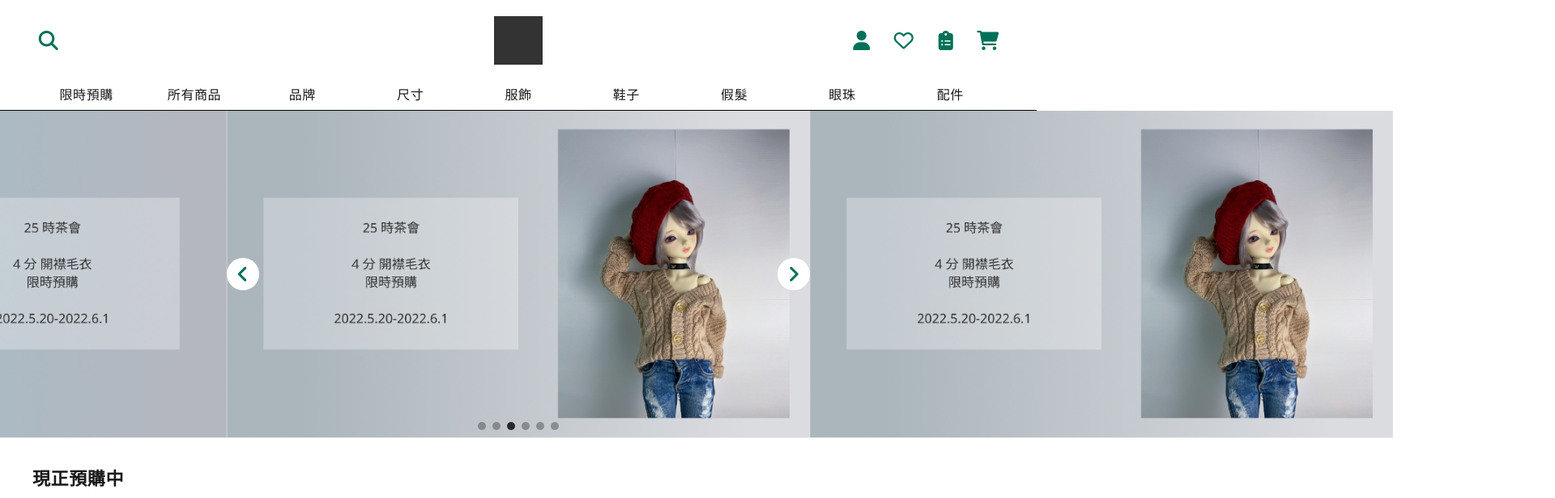
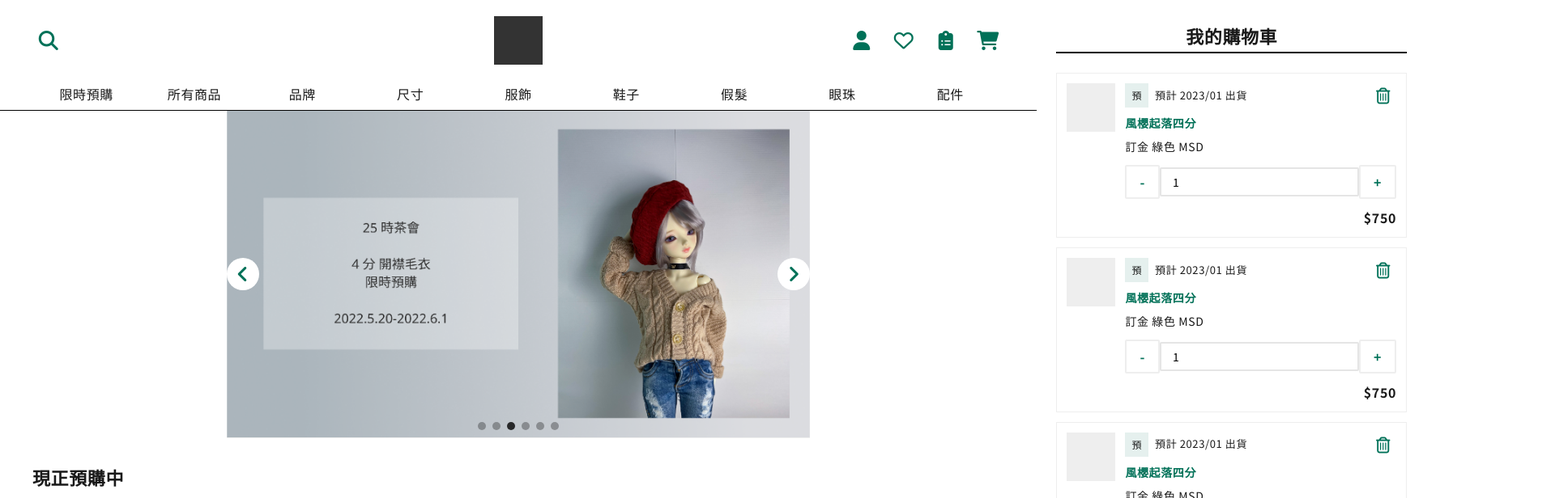
Before and after one commit to and535014/ca-shop, a Vue app: page / in a window 1280 px wide. Shown: the top 616 px of the page at 81% size, 1920 px wide, since content can reach past the window. Built offline with nearby package versions, Linux system fonts and the light colour scheme.

Commit message:
新增購物車元件

```diff
--- a/src/App.vue
+++ b/src/App.vue
@@ -1,8 +1,19 @@
 <template lang="pug">
-NavComp
+NavComp(:cartIsOpen="cartIsOpen")
 router-view
+ShopCart
 FooterComp
 </template>
+
+<script>
+export default {
+    data(){
+        return {
+            cartIsOpen: false
+        }
+    }
+}
+</script>
 
 <style lang="scss">
 //fadeIn
--- /dev/null
+++ b/src/components/ShopCart.vue
@@ -0,0 +1,143 @@
+<template lang="pug">
+//- .mask-cover
+.cart-list_wrap
+    h5.title 我的購物車
+    .cart_content
+        ul.cart-list
+            li.item(v-for="i in 3")
+                .cart_thumbs
+                    .item-photo
+                .cart_info
+                    .pre-order
+                        .tag.tag-s 預
+                        span 預計 2023/01 出貨
+                    .subtitle 風櫻起落四分
+                    .spec
+                        span 訂金 綠色 MSD
+                    .cart-quantity
+                        .input
+                            .btn.btn-s.btn-sub -
+                            input(type="text" value='1')
+                            .btn.btn-s.btn-add +
+                    .subtotal $750
+                    .btn.btn-icon.btn-s.btn-delete
+                        i(class="fa-regular fa-trash-can")
+
+    .btn.btn-l.btn-primary.go_to_payment 前往結賬
+</template>
+
+<script>
+export default {
+
+}
+</script>
+
+<style lang="scss">
+.mask-cover{
+    position: absolute;
+    top: 0;
+    right: 0;
+    left: 0;
+    bottom: 0;
+    background-color: rgba(black,.6);
+    z-index: 10;
+}
+.cart-list_wrap{
+    position: fixed;
+    top: 0;
+    right: 0;
+    max-width: 700px;
+    height: 100vh;
+    z-index: 100;
+    background-color: #fff;
+    padding: 24px;
+    overflow: scroll;
+    box-sizing: border-box;
+    transition: .5s;
+    transform: translateX(100%);
+
+    &.active{
+        transform: translateX(0);
+    }
+
+    .title{
+        line-height: 40px;
+        border-bottom: 2px solid #000;
+    }
+    .cart_content{
+
+        .cart-list{
+            padding: 24px 0;
+
+            .item{
+                display: flex;
+                padding: 12px;
+                border: 1px solid #eee;
+                margin-bottom: 12px;
+            }
+        }
+        .cart_thumbs{
+            margin-right: 12px;
+            .item-photo{
+                @include size(60px);
+                background-color: #eee;
+            }
+        }
+
+        .cart_info{
+            text-align: left;
+            font-size: 14px;
+            position: relative;
+            .pre-order{
+                display: flex;
+                align-items: center;
+                font-size: 13px;
+                margin-bottom: 12px;
+                .tag{
+                    border-radius: 0;
+                    padding: 2px 8px;
+                    margin-right: 8px;
+                }
+            }
+            .subtitle{
+                margin-bottom: 12px;
+                font-size: 14px;
+            }
+            .spec{
+                margin-bottom: 12px;
+            }
+
+            .cart-quantity{
+                margin-bottom: 12px;
+                .input{
+                    display: flex;
+                    align-items: center;
+
+                    input{
+                        height: 100%;
+                    }
+                }
+            }
+
+            .subtotal{
+                text-align: right;
+                font-weight: bold;
+                font-size: 16px;
+            }
+
+
+        }
+
+        .btn-delete{
+            position: absolute;
+            top: 0;
+            right: 0;
+        }
+    }
+
+    .go_to_payment{
+        width: 100%;
+    }
+
+}
+</style>
--- a/src/main.js
+++ b/src/main.js
@@ -7,6 +7,7 @@ import NavComp from './components/NavComp'
 import CardContainer from './components/CardContainer'
 import FooterComp from './components/FooterComp'
 import PhotoZoom from './components/PhotoZoom'
+import ShopCart from './components/ShopCart'
 
 const app = createApp(App)
 app.use(store).use(router)
@@ -15,5 +16,6 @@ app.component('NavComp', NavComp)
 app.component('CardContainer', CardContainer)
 app.component('FooterComp', FooterComp)
 app.component('PhotoZoom', PhotoZoom)
+app.component('ShopCart', ShopCart)
 
 app.mount('#app')
--- a/src/views/BrowseView.vue
+++ b/src/views/BrowseView.vue
@@ -58,13 +58,6 @@ export default {
 
     span{
         margin-right: 8px;
-    }
-
-    *{
-        // border: 1px solid #000;
-    }
-    .browse-header{
-
     }
 
     .section-top{
--- a/src/views/HomeView.vue
+++ b/src/views/HomeView.vue
@@ -150,9 +150,6 @@ export default {
 
 <style lang="scss">
 .page.page-home{
-  *{
-    // border: 1px solid #000;
-  }
   .test{
     font-size: 60px;
   }
@@ -167,7 +164,7 @@ export default {
         height: 405px;
         border-color: red;
         position: relative;
-        // overflow: hidden;
+        overflow: hidden;
         .item{
           transform: translate3d(0, 0, 0);
           transform-style: preserve-3d;
```
